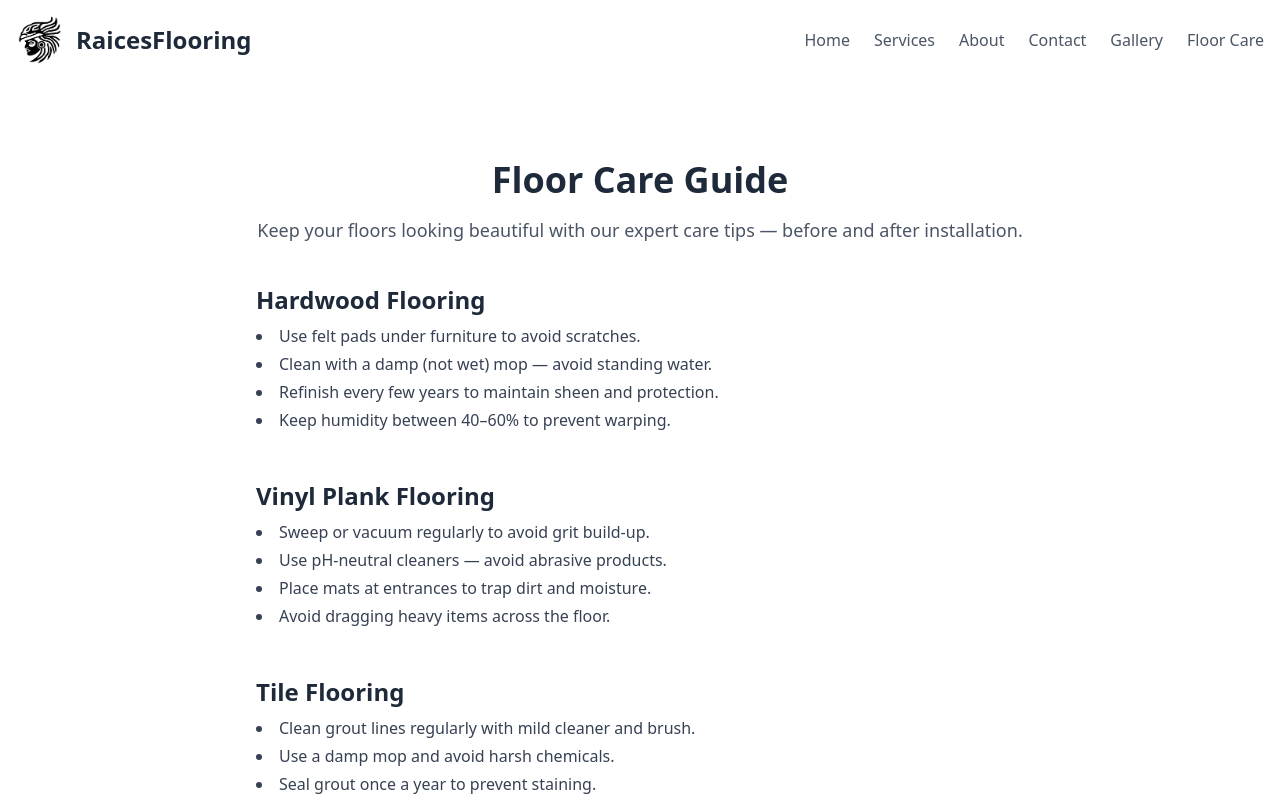
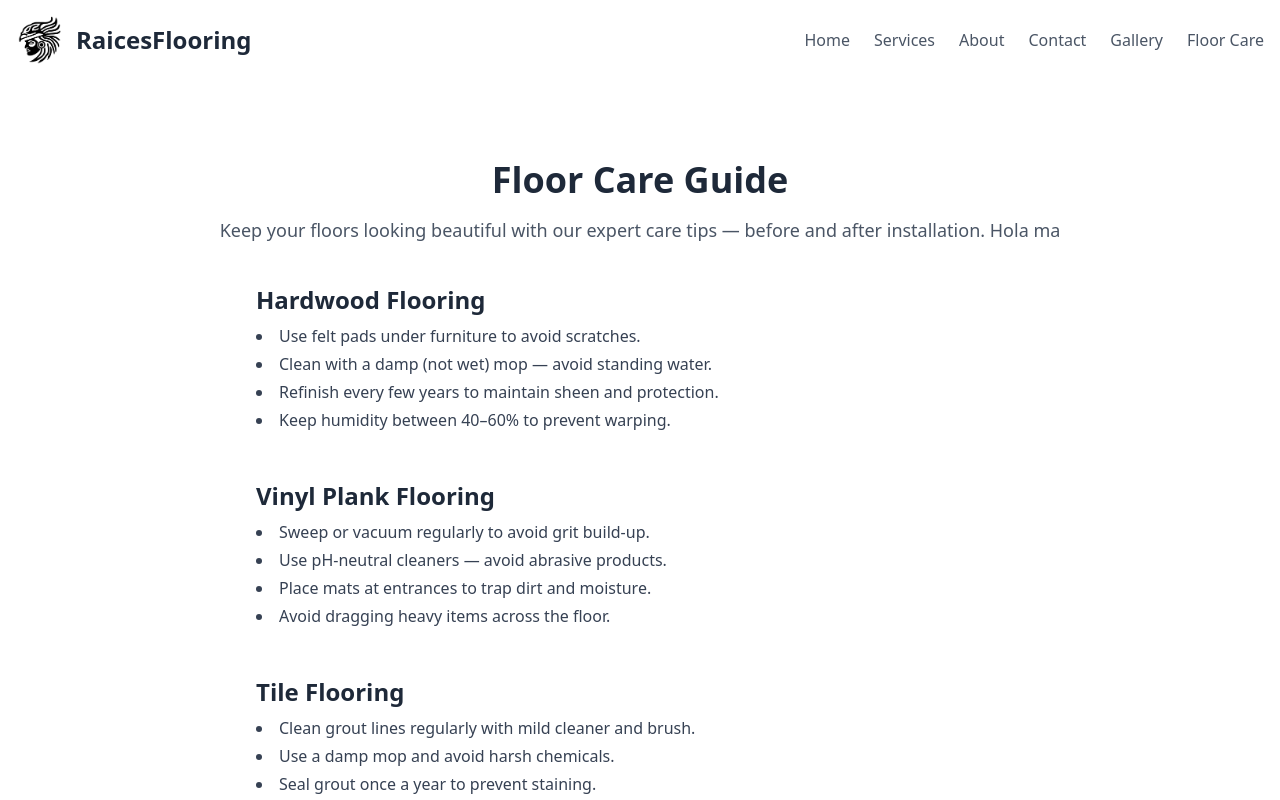
Before and after one commit to SoyIsrael/FlooringWebsite, a React (Vite) app: page /floorcare in a window 1280 px wide. Shown: the top 800 px of the page. Built offline with nearby package versions, Linux system fonts and the light colour scheme.

Commit message:
Test change for viewer.

```diff
--- a/src/pages/FloorCare.jsx
+++ b/src/pages/FloorCare.jsx
@@ -11,7 +11,7 @@ export default function FloorCare() {
           </h1>
           <p className="text-gray-600 text-lg mb-10">
             Keep your floors looking beautiful with our expert care tips —
-            before and after installation.
+            before and after installation. Hola ma
           </p>
         </div>
 
```
